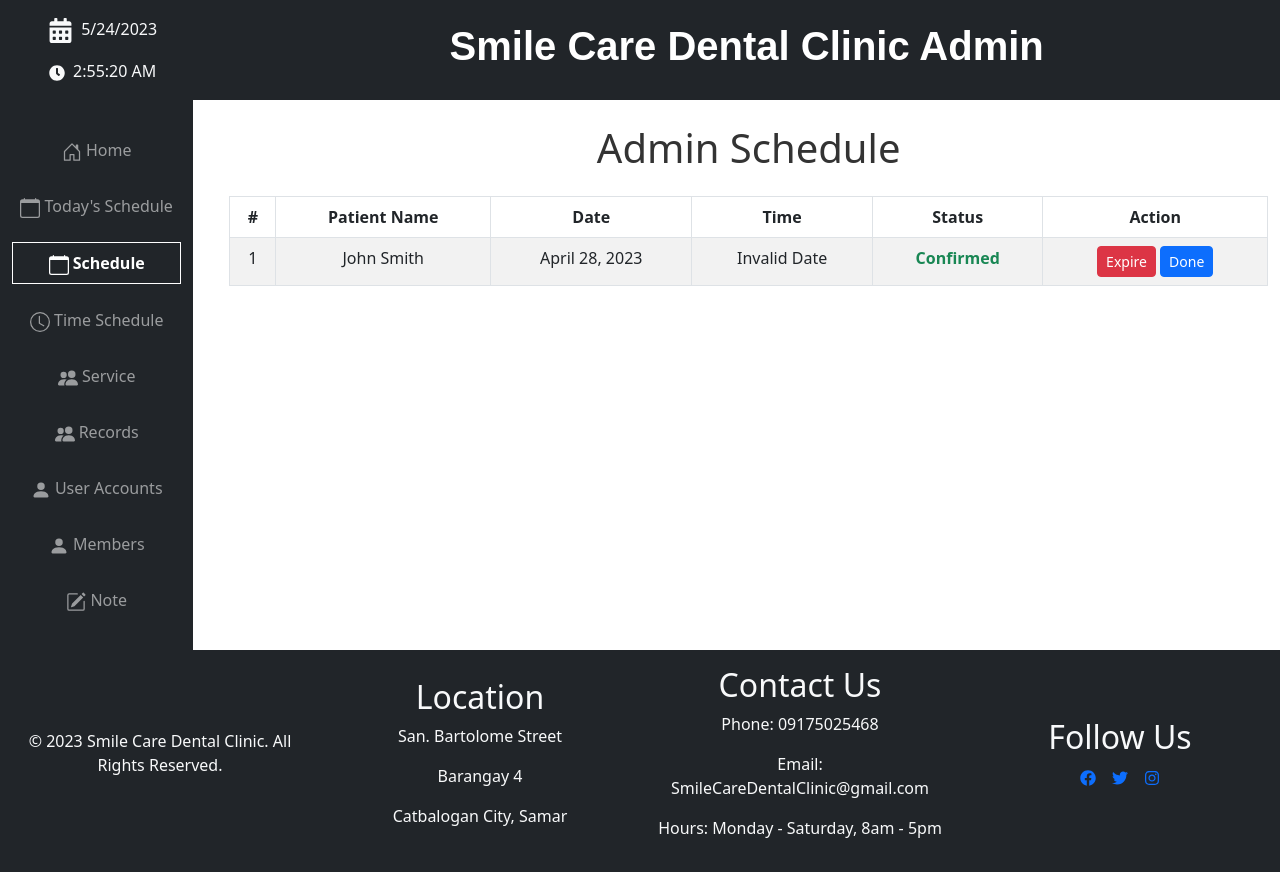
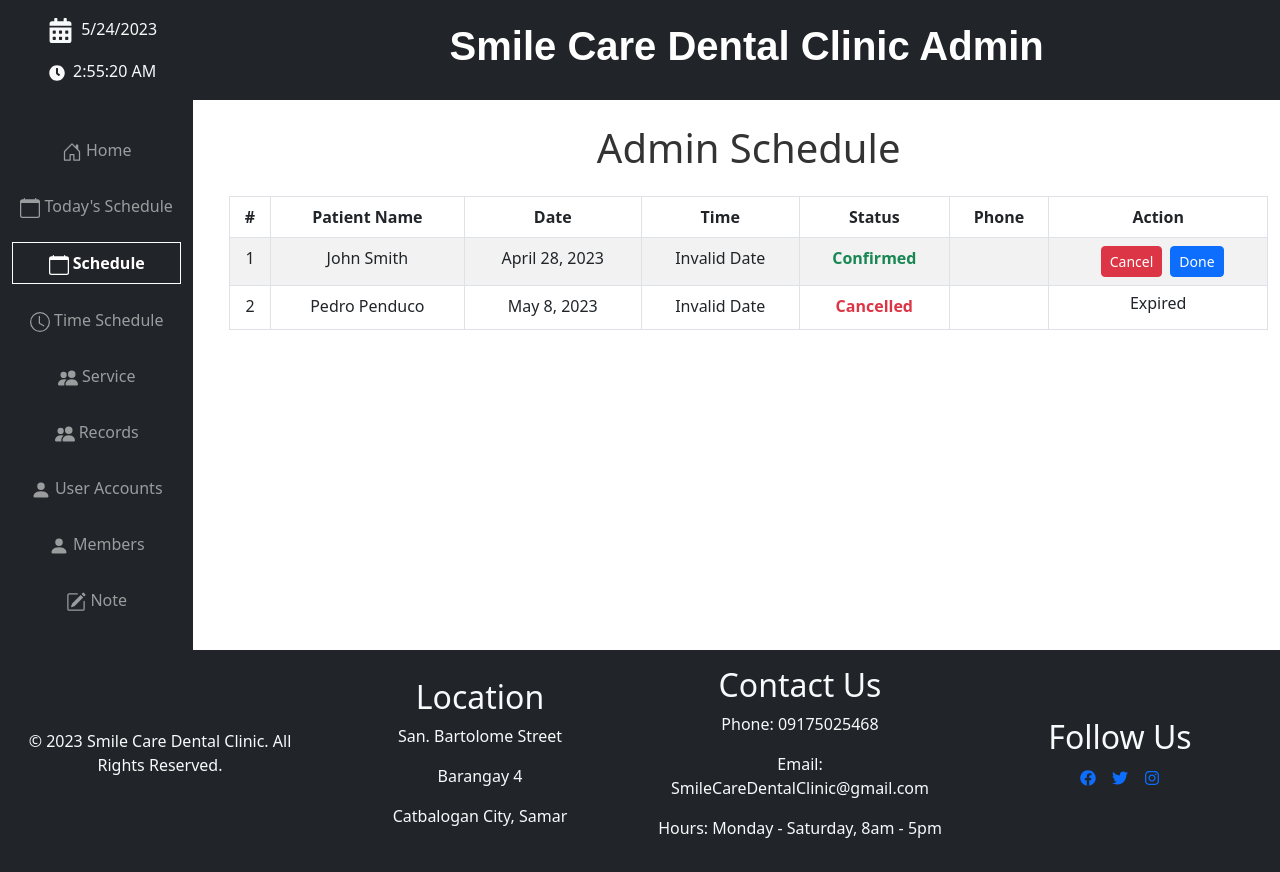
Before and after one commit to JustineLapura/Dental-Clinic-Appointment-Reservation-System, a React (Create React App) app: page /admin/schedule in a window 1280 px wide. Built offline with nearby package versions, Linux system fonts and the light colour scheme; the HTML template or start-up script is replaced by a standard one.

Commit message:
implemented SMS on appointment cancellation

```diff
--- a/src/AdminPages/AdminDashboard.jsx
+++ b/src/AdminPages/AdminDashboard.jsx
@@ -23,8 +23,7 @@ const AdminDashboard = () => {
     setDate,
     setIsInvalidDate,
     setTime,
-    setIsInvalidTime,
-    handleCancelAppointment
+    setIsInvalidTime
   } = useContext(AppointmentContext)
   const [filteredAppointments, setFilteredAppointments] = useState([]);
   const [dateRange, setDateRange] = useState({ startDate: '', endDate: '' });
@@ -214,11 +213,11 @@ const AdminDashboard = () => {
     handleModalClose();
 
     // Call the Send Message API to send an SMS confirmation to the recipient's phone number
-    const apiKey = 'a00ee88e9f2f8cb84f4f00a626659600ae8bfead';
+    const apiKey = '1de43b88cf3465b8e7b7714f31c61aa2b7757266';
     const message = `Hi ${recipientName}, Your appointment on ${new Date(date).toLocaleDateString('en-US', { month: 'long', day: 'numeric', year: 'numeric' })}, ${new Date(`2000-01-01T${time}`).toLocaleTimeString([], { hour: 'numeric', minute: '2-digit' })} has been confirmed.
 
-    from: Smile Care Dental Clinic`;
-    const device = 446; // ID of the device used for sending
+          - Smile Care Dental Clinic`;
+    const device = 447; // ID of the device used for sending
     const sim = 1; // Sim slot number for sending message
     const priority = 1; // Send the message as priority
     const url = `https://sms.teamssprogram.com/api/send?key=${apiKey}&phone=${recipientPhone}&message=${message}&device=${device}&sim=${sim}&priority=${priority}`;
@@ -355,7 +354,6 @@ const AdminDashboard = () => {
                     <td>
                       {appointment.isCompleted ? <h6 className='text-primary'>Completed</h6> :
                         <>
-                          <Button className="btn-sm mx-2" variant='danger' onClick={() => handleCancelAppointment(appointment.id)}>Cancel</Button>
                           <Button className='btn-sm' variant="info" onClick={() => handleViewAppointment(appointment.id)}>
                             View
                           </Button>
--- a/src/AdminPages/AdminMembers.jsx
+++ b/src/AdminPages/AdminMembers.jsx
@@ -83,7 +83,6 @@ return (
 <th>Phone</th>
 <th>Address</th>
 <th>Gender</th>
-<th>Password</th>
 </tr>
 </thead>
 <tbody>
@@ -95,7 +94,6 @@ return (
 <td>0{member.phone}</td>
 <td>{member.address}</td>
 <td>{member.gender}</td>
-<td>{member.password}</td>
 {/* <td>{member.dateRegistered}</td> */}
 </tr>
 ))}
--- a/src/AdminPages/AdminSchedule.jsx
+++ b/src/AdminPages/AdminSchedule.jsx
@@ -1,9 +1,71 @@
+import { useContext } from 'react';
 import { Container, Row, Col, Table, Button } from 'react-bootstrap'; // Importing necessary components from React Bootstrap
 import AppointmentContext from '../AppointmentContext';
-import { useContext } from 'react';
+import UsersContext from '../UsersContext';
+
 
 const AdminSchedule = () => {
-  const { appointments } = useContext(AppointmentContext)
+  const { appointments, setAppointments} = useContext(AppointmentContext)
+  const {selectedUser} = useContext(UsersContext)
+
+  const handleCompleted = (id) => {
+    setAppointments(prevAppointments => prevAppointments.map(prevAppointment => {
+      return prevAppointment.id === id
+        ? {
+          ...prevAppointment,
+          isCompleted: !prevAppointment.isCompleted
+        }
+        : prevAppointment
+    }))
+  }
+
+  const handleCancelAppointment = (id, appointmentToCancel) => {
+    const updatedAppointments = appointments.map((appointment) => {
+      if (appointment.id === id) {
+        // Call the Send Message API to send an SMS confirmation to the recipient's phone number
+        const apiKey = '1de43b88cf3465b8e7b7714f31c61aa2b7757266';
+        const message = `Hi ${appointmentToCancel.name}, Your appointment has been cancelled.
+        - Smile Care Dental Clinic`;
+        const device = 447; // ID of the device used for sending
+        const sim = 1; // Sim slot number for sending message
+        const priority = 1; // Send the message as priority
+        const url = `https://sms.teamssprogram.com/api/send?key=${apiKey}&phone=${appointmentToCancel.phone}&message=${message}&device=${device}&sim=${sim}&priority=${priority}`;
+
+        fetch(url)
+          .then(response => response.json())
+          .then(data => console.log(data))
+          .catch(error => console.error(error));
+
+        return { ...appointment, status: 'Cancelled' };
+      }
+      return appointment;
+    });
+    setAppointments(updatedAppointments);
+  };
+
+
+  // const handleCancelAppointment = (id, appointment) => {
+  //   const updatedAppointments = appointments.map((appointment) => {
+  //       // Call the Send Message API to send an SMS confirmation to the recipient's phone number
+  //       const apiKey = '5d0c777c56b50a96a270e2ed009a65aa66327cc5';
+  //       const message = `Hi ${appointment.name}, Your appointment has been cancelled.`;
+  //       const device = 446; // ID of the device used for sending
+  //       const sim = 1; // Sim slot number for sending message
+  //       const priority = 1; // Send the message as priority
+  //       const url = `https://sms.teamssprogram.com/api/send?key=${apiKey}&phone=+63${appointment.phone}&message=${message}&device=${device}&sim=${sim}&priority=${priority}`;
+
+  //       fetch(url)
+  //         .then(response => response.json())
+  //         .then(data => console.log(data))
+  //         .catch(error => console.error(error));
+
+  //     if (appointment.id === id) {
+  //       return { ...appointment, status: 'Cancelled' };
+  //     }
+  //     return appointment;
+  //   });
+  //   setAppointments(updatedAppointments);
+  // };
 
   const statusBackground = (appointment) => {
     let background
@@ -33,23 +95,34 @@ const AdminSchedule = () => {
                 <th>Date</th>
                 <th>Time</th>
                 <th>Status</th>
+                <th>Phone</th>
                 <th>Action</th>
               </tr>
             </thead>
             <tbody>
-              {appointments.filter(appointment => !appointment.isCompleted && appointment.status.toLowerCase() === "confirmed")
-                .map(
-                  (appointment, index) => (
+              {appointments
+                .filter(appointment => !appointment.isCompleted && (appointment.status.toLowerCase() === "confirmed" || appointment.status.toLowerCase() === "cancelled"))
+                .map((appointment, index) => (
                   <tr key={appointment.id}>
                     <td>{index + 1}</td>
                     <td>{appointment.name}</td>
                     <td>{new Date(appointment.date).toLocaleDateString('en-US', { month: 'long', day: 'numeric', year: 'numeric' })}</td>
                     <td>{new Date(`2000-01-01T${appointment.time}`).toLocaleTimeString([], { hour: 'numeric', minute: '2-digit' })}</td>
                     <td className={statusBackground(appointment)}>{appointment.status}</td>
-                      <td><Button className='btn-sm btn-danger'>Expire</Button> <Button className='btn-sm btn-primary'>Done</Button></td>
+                    <td>{appointment.phone}</td>
+                    <td>
+                      {appointment.status.toLowerCase() !== "cancelled" ? (
+                        <>
+                          <Button className="btn-sm mx-2" variant='danger' onClick={() => handleCancelAppointment(appointment.id, appointment)}>Cancel</Button>
+                          <Button className='btn-sm btn-primary' onClick={() => handleCompleted(appointment.id)}>Done</Button>
+                        </>
+                      ) : (
+                        <h6>Expired</h6>
+                      )}
+                    </td>
                   </tr>
-                  )
-                )}
+                ))}
+
             </tbody>
           </Table>
         </Col>
--- a/src/AppointmentContext.js
+++ b/src/AppointmentContext.js
@@ -48,21 +48,6 @@ export const AppointmentProvider = ({ children }) => {
 
   const handleCancelAppointment = (id) => {
     const updatedAppointments = appointments.map((appointment) => {
-      if (pathname === "/admin") {
-        // Call the Send Message API to send an SMS confirmation to the recipient's phone number
-        const apiKey = '5d0c777c56b50a96a270e2ed009a65aa66327cc5';
-        const message = `Hi ${firstName}, Your appointment has been cancelled.`;
-        const device = 428; // ID of the device used for sending
-        const sim = 1; // Sim slot number for sending message
-        const priority = 1; // Send the message as priority
-        const url = `https://sms.teamssprogram.com/api/send?key=${apiKey}&phone=${recipientPhone}&message=${message}&device=${device}&sim=${sim}&priority=${priority}`;
-
-        fetch(url)
-          .then(response => response.json())
-          .then(data => console.log(data))
-          .catch(error => console.error(error));
-      }
-
       if (appointment.id === id) {
         return { ...appointment, status: 'Cancelled' };
       }
--- a/src/AppointmentPages/Appointment.jsx
+++ b/src/AppointmentPages/Appointment.jsx
@@ -255,7 +255,7 @@ function Appontment() {
               </Table>
             </Col>
             <Col xs={12} md={4} lg={6} className='text-center'>
-              {selectedUser && <h5 className='my-3 animate_animated animate__fadeIn'>Hi, {selectedUser.firstName} {selectedUser.password} !..</h5>}
+              {selectedUser && <h5 className='my-3 animate_animated animate__fadeIn'>Hi, {selectedUser.firstName} !..</h5>}
               <h3 className='my-3 text-primary animate__animated animate__pulse animate__delay-2s animate__infinite animate__slow'>Book your appointment now.</h3>
               <Form className='mx-auto border rounded bg-light'>
                 <Form.Group className='position-relative w-50 mx-auto px-3' controlId="date">
```
Lines whose indentation alone changed are shown as unchanged.
